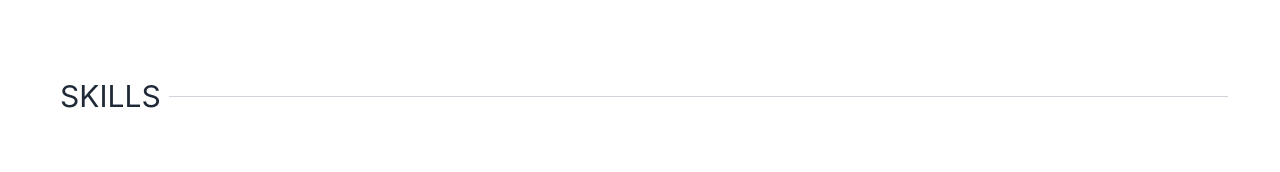
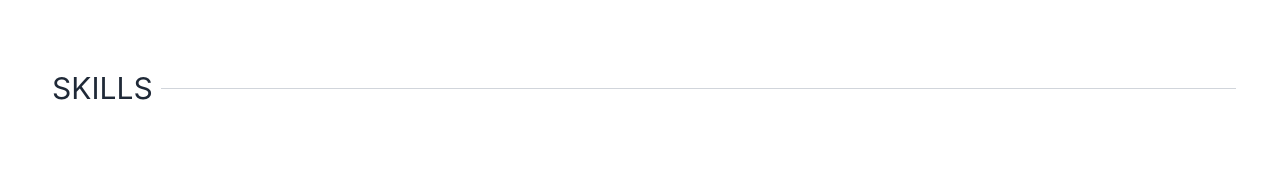
Before and after one commit to MariaA-109/alexandraacosta-portfolio, a React (Create React App) app: page / in a window 1280 px wide. Shown: the part 3658-3830 px from the top of the page. Built offline with nearby package versions, Linux system fonts and the light colour scheme.

Commit message:
fixed margin problem

```diff
--- a/src/components/Skills.js
+++ b/src/components/Skills.js
@@ -4,7 +4,7 @@ function Skills() {
   return (
     <div>
       <div className="text-4xl px-1 ">
-        <div className="p-2 m-10 text-2xl md:text-3xl lg:text-3xl">
+        <div className="text-2xl p-2 m-8 md:text-3xl lg:text-3xl">
           <div className="flex items-center">
             <span className="mx-2" id="skills">
               SKILLS
```
